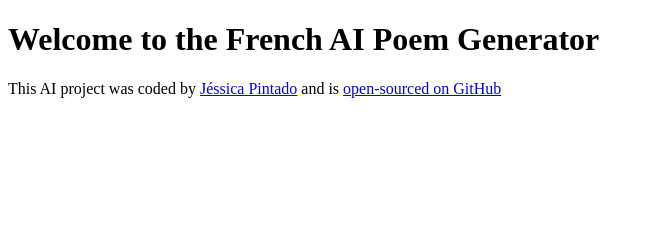
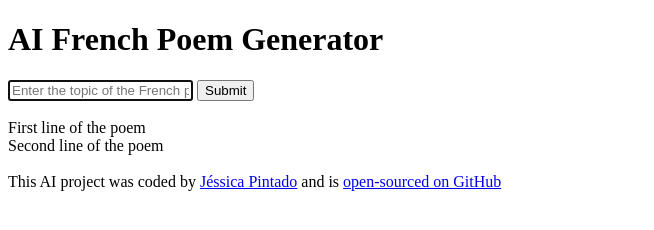
Before and after one commit to jdmpintado/french-poems-generator, a plain HTML site: page index.html in a window 1280 px wide. Shown: the whole page, without its empty margins (0-654 px from the left). Drawn offline with Linux system fonts and the light colour scheme.

Commit message:
Added the basic HTML structure

```diff
--- a/index.html
+++ b/index.html
@@ -4,11 +4,32 @@
     <meta charset="UTF-8" />
     <meta name="viewport" content="width=*-, initial-scale=1.0" />
     <link rel="stylesheet" href="src/style.css" />
-    <title>AI Poem Generator</title>
+    <title>AI French Poem Generator</title>
   </head>
   <body>
-    <h1>Welcome to the French AI Poem Generator</h1>
+    <header>
+      <h1>AI French Poem Generator</h1>
+    </header>
+    <main>
+      <form>
+        <input
+          type="text"
+          placeholder="Enter the topic of the French poem"
+          autofocus
+          required
+          autocomplete="off"
+        />
+        <input type="submit" />
+      </form>
+      <br />
+      <div>
+        First line of the poem
+        <br />
+        Second line of the poem
+      </div>
+    </main>
     <footer>
+      <br />
       This AI project was coded by
       <a href="https://github.com/jdmpintado" target="_blank"
         >Jéssica Pintado</a
```
